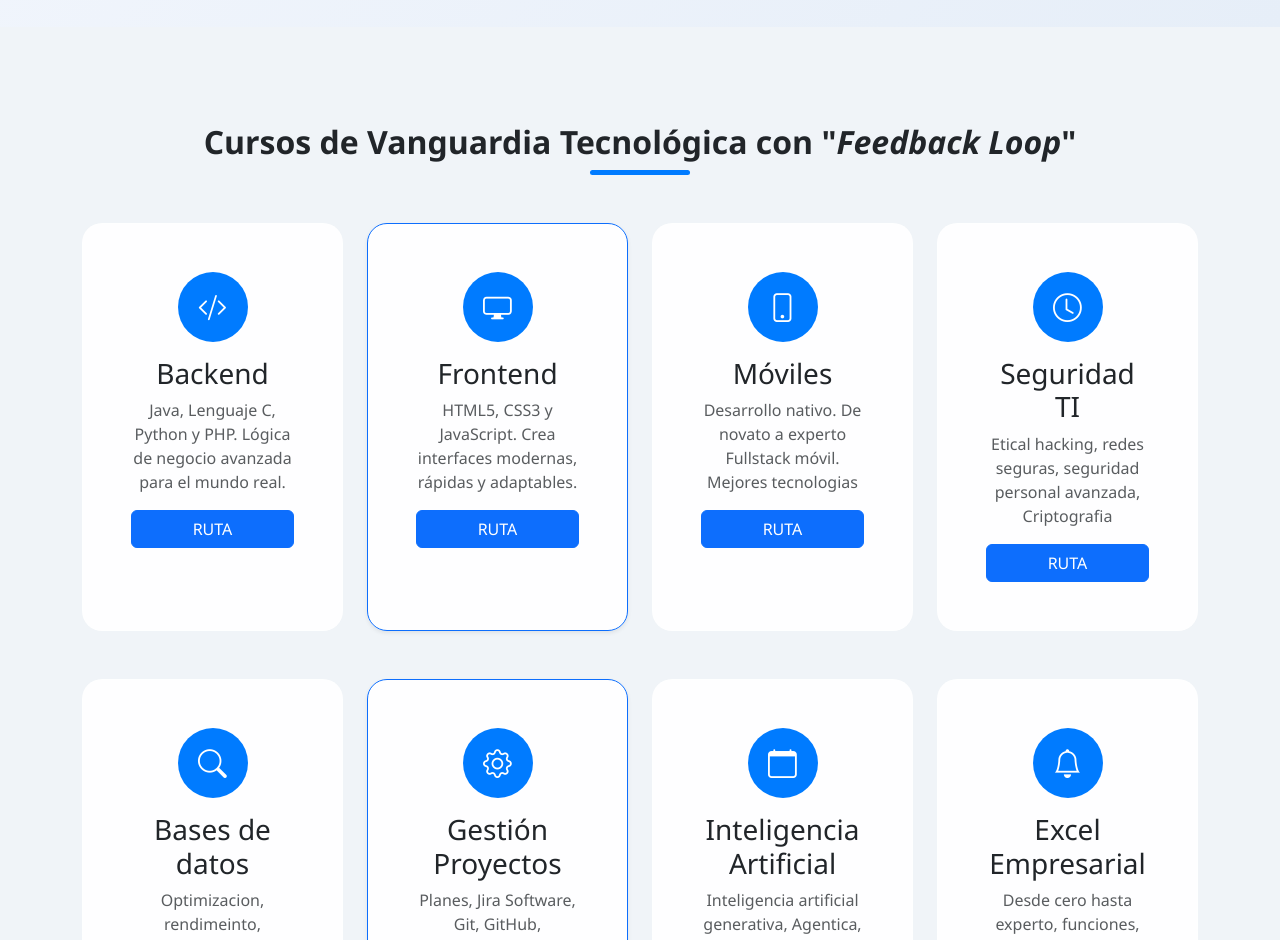
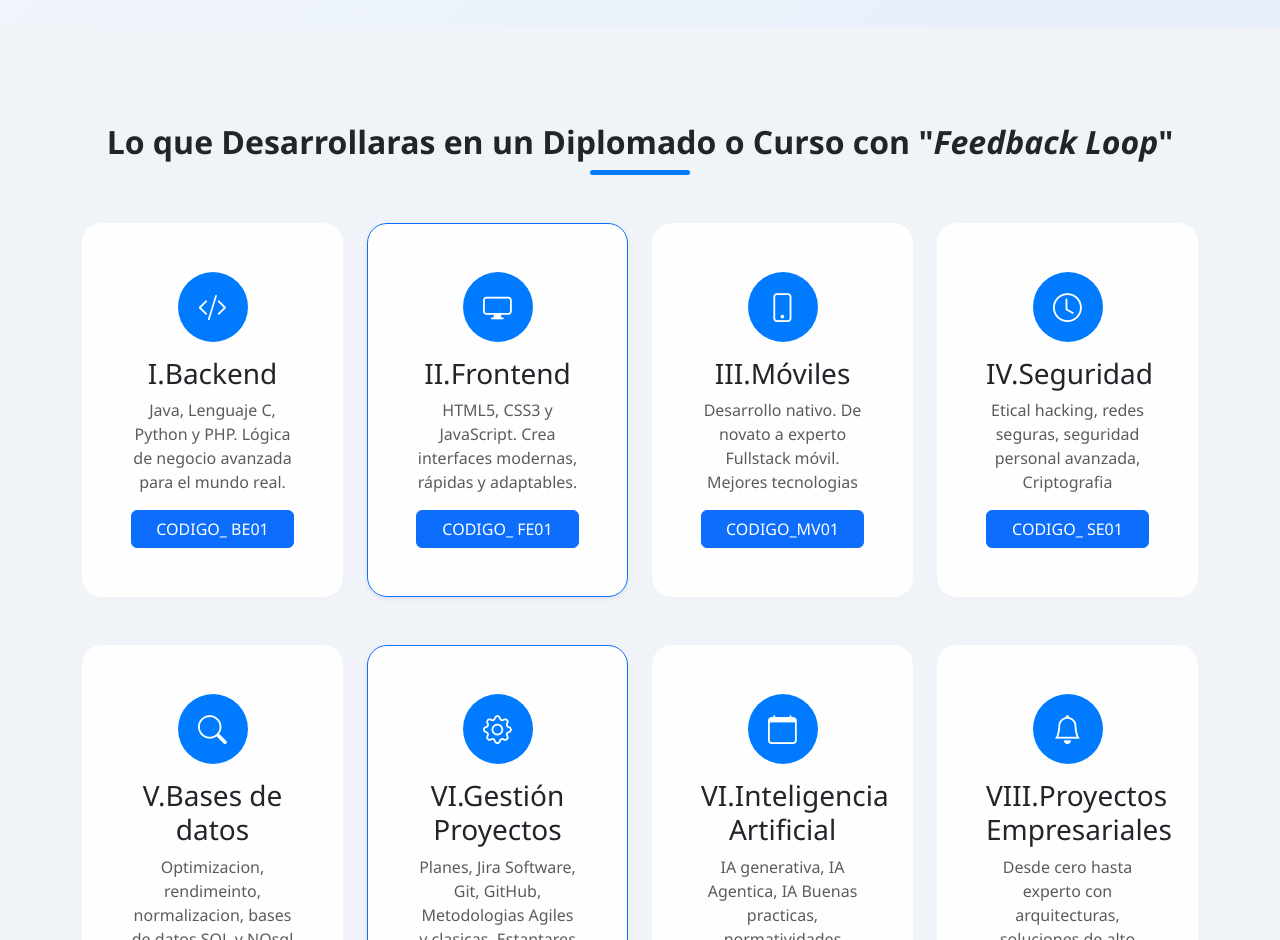
Before and after one commit to syscati-ia/ia, a plain HTML site: page index.html in a window 1280 px wide. Shown: the part 1860-2800 px from the top of the page. Drawn offline with nearby package versions, Linux system fonts and the light colour scheme.

Commit message:
Update course titles and links in index.html
ok7

```diff
--- a/index.html
+++ b/index.html
@@ -359,7 +359,7 @@
     <div class="container">
 
         <div class="text-center mb-5">
-            <span class="badge bg-primary px-8 py-2 rounded-pill mb-1 text-uppercase tracking-wider"><h3>Metodología Innovadora Internacional</h3></span>
+            <span class="badge bg-primary px-8 py-2 rounded-pill mb-1 text-uppercase tracking-wider"><h3>Metodología Innovadora</h3></span>
 			  <p class=""><i class="text-warning me-2"></i>Aprendizaje Basado en Proyectos (ABP) y Ciclos de Retroalimentación Rápida (Feedback Loops).</p>
             <h2 class="display-5 fw-bold text-dark">Modalidad de Alto Rendimiento</h2>
             <p class=""><i class="text-warning me-2"></i>CURSO ONLINE EN VIVO — Diseñado bajo 15 factores de éxito estructurales solo para ti para tus mejores aprendizajes y practicas.</p>
@@ -568,7 +568,7 @@
             <div class="container py-5">
 
                 <div class="text-center mb-5" data-aos="fade-down">
-                    <h2 class="fw-bold display-8">Cursos de Vanguardia Tecnológica con "<i>Feedback Loop</i>" </h2>
+                    <h2 class="fw-bold display-8">Lo que Desarrollaras en un Diplomado o Curso  con "<i>Feedback Loop</i>"  </h2>
                     <div class="mx-auto mt-2 mb-4" style="width: 100px; height: 5px; background: var(--primary-blue); border-radius: 10px;"></div>
                 </div>
 
@@ -576,36 +576,36 @@
                     <div class="col-md-3" data-aos="fade-up" data-aos-delay="100">
                         <div class="glass-card p-5 h-100">
                             <div class="icon-circle"><i class="bi bi-code-slash"></i></div>
-                            <h3>Backend</h3>
+                            <h3>I.Backend</h3>
                             <p class="text-muted">Java, Lenguaje C, Python y PHP. Lógica de negocio avanzada para el mundo real.</p>
-							 <a href="#services" class="btn btn-primary w-100 btn-action">Ruta</a>
+							 <a href="#services" class="btn btn-primary w-100 btn-action">Codigo_ BE01</a>
                         </div>
                     </div>
 
                     <div class="col-md-3" data-aos="fade-up" data-aos-delay="300">
                         <div class="glass-card p-5 h-100 border-primary shadow-sm">
                             <div class="icon-circle"><i class="bi bi-display"></i></div>
-                            <h3>Frontend</h3>
+                            <h3>II.Frontend</h3>
                             <p class="text-muted">HTML5, CSS3 y JavaScript. Crea interfaces modernas, rápidas y adaptables.</p>
-							 <a href="#services" class="btn btn-primary w-100 btn-action">Ruta</a>
+							 <a href="#services" class="btn btn-primary w-100 btn-action">Codigo_ FE01</a>
                         </div>
                     </div>
 
                     <div class="col-md-3" data-aos="fade-up" data-aos-delay="500">
                         <div class="glass-card p-5 h-100">
                             <div class="icon-circle"><i class="bi bi-phone"></i></div>
-                            <h3>Móviles</h3>
+                            <h3>III.Móviles</h3>
                             <p class="text-muted">Desarrollo nativo. De novato a experto Fullstack móvil. Mejores tecnologias</p>
-							 <a href="#services" class="btn btn-primary w-100 btn-action">Ruta</a>
+							 <a href="#services" class="btn btn-primary w-100 btn-action">Codigo_MV01</a>
                         </div>
                     </div>
 
 					 <div class="col-md-3" data-aos="fade-up" data-aos-delay="100">
                         <div class="glass-card p-5 h-100">
                             <div class="icon-circle"><i class="bi bi-clock"></i></div>
-                            <h3>Seguridad TI</h3>
+                            <h3>IV.Seguridad</h3>
                             <p class="text-muted">Etical hacking, redes seguras, seguridad personal avanzada, Criptografia</p>
-							 <a href="#services" class="btn btn-primary w-100 btn-action">Ruta</a>
+							 <a href="#services" class="btn btn-primary w-100 btn-action">Codigo_ SE01</a>
                         </div>
                     </div>
                 </div>
@@ -614,36 +614,36 @@
                     <div class="col-md-3" data-aos="fade-up" data-aos-delay="100">
                         <div class="glass-card p-5 h-100">
                             <div class="icon-circle"><i class="bi bi-search"></i></div>
-                            <h3>Bases de datos</h3>
+                            <h3>V.Bases de datos</h3>
                             <p class="text-muted">Optimizacion, rendimeinto, normalizacion, bases de datos SQL y NOsql</p>
-							 <a href="#services" class="btn btn-primary w-100 btn-action">Ruta</a>
+							 <a href="#services" class="btn btn-primary w-100 btn-action">Codigo_ BD01</a>
                         </div>
                     </div>
 
                     <div class="col-md-3" data-aos="fade-up" data-aos-delay="300">
                         <div class="glass-card p-5 h-100 border-primary shadow-sm">
                             <div class="icon-circle"><i class="bi bi-gear"></i></div>
-                            <h3>Gestión Proyectos </h3>
+                            <h3>VI.Gestión Proyectos</h3>
                             <p class="text-muted">Planes, Jira Software, Git, GitHub, Metodologias Agiles y clasicas, Estantares</p>
-							 <a href="#services" class="btn btn-primary w-100 btn-action">Ruta</a>
+							 <a href="#services" class="btn btn-primary w-100 btn-action">Codigo_ GP01</a>
                         </div>
                     </div>
 
                     <div class="col-md-3" data-aos="fade-up" data-aos-delay="500">
                         <div class="glass-card p-5 h-100">
                             <div class="icon-circle"><i class="bi bi-calendar"></i></div>
-                            <h3>Inteligencia Artificial</h3>
-                            <p class="text-muted">Inteligencia artificial generativa, Agentica, Buenas practicas, normatividades </p>
-							 <a href="#services" class="btn btn-primary w-100 btn-action">Ruta</a>
+                            <h3>VI.Inteligencia Artificial</h3>
+                            <p class="text-muted">IA generativa, IA Agentica, IA Buenas practicas, normatividades </p>
+							 <a href="#services" class="btn btn-primary w-100 btn-action">Codigo_ IA01</a>
                         </div>
                     </div>
 
 					 <div class="col-md-3" data-aos="fade-up" data-aos-delay="100">
                         <div class="glass-card p-5 h-100">
                             <div class="icon-circle"><i class="bi bi-bell"></i></div>
-                            <h3>Excel Empresarial</h3>
-                            <p class="text-muted">Desde cero hasta experto, funciones, graficos, dashboard, bases de datos</p>
-							 <a href="#services" class="btn btn-primary w-100 btn-action">Ruta</a>
+                            <h3>VIII.Proyectos Empresariales</h3>
+                            <p class="text-muted">Desde cero hasta experto con arquitecturas, soluciones de alto impacto </p>
+							 <a href="#services" class="btn btn-primary w-100 btn-action">Codigo_ AP01</a>
                         </div>
                     </div>
                 </div>
@@ -839,7 +839,7 @@
         <h1 id="title" class="info-title">JAVA</h1>
         <p id="desc" style="color: #00b4d8; font-size: 1.8rem; font-weight: 300; transition: color 0.4s, opacity 0.4s;">Arquitecturas de Software Inteligentes</p>
         <br>
-        <a id="wa-link" href="https://wa.me/525544641797?text=Hola%20SysCati" target="_blank" class="nav-btn" style="display:inline-block; text-decoration:none; background: #25d366; border:none;">
+        <a id="wa-link" href="https://wa.me/525576258703?text=Hola%20SysCati" target="_blank" class="nav-btn" style="display:inline-block; text-decoration:none; background: #25d366; border:none;">
             Me interesa WhatsApp
         </a>
     </div>
@@ -1029,7 +1029,7 @@
         updateActiveNodeClass(currentIndex);
 
         const msg = encodeURIComponent(`Hola SysCati, informes de ${data[currentIndex].t}`);
-        document.getElementById('wa-link').href = `https://wa.me/525544641797?text=${msg}`;
+        document.getElementById('wa-link').href = `https://wa.me/525576258703?text=${msg}`;
     }
 
     updateActiveNodeClass(0);
@@ -1454,30 +1454,30 @@
         <div class="hub-card video-wrapper">
         <center>
              <br><br>
-    <video width="600" height="240" autoplay loop controls >
-  <source src="videos/Vídeo_presentacion.mp4#t=10" type="video/mp4">
+    <video width="600" height="240" autoplay loop controls>
+  <source src="videos/Vídeo_presentacion.mp4#t=10,120" type="video/mp4">
   <source src="video.ogg" type="video/ogg">
   El navegador no soporta la etiqueta video.
 </video>
 
          </center>
 SYSCATIProductos_y_servicios
-                <h3 class="card-title">Introducción a la Ciberseguridad</h3>
-                <p class="card-text">Conceptos esenciales para blindar tus aplicaciones web paso a paso.</p>
+                <h3 class="card-title">Introducción a desarrollos de software</h3>
+                <p class="card-text">Conceptos esenciales para blindar tus aplicaciones web-movil paso a paso.</p>
                 <span class="card-tag">Tutorial</span>
 
         </div>
         <div class="hub-card video-wrapper">
            <center>
              <br><br>
-    <video width="600" height="240" autoplay loop controls >
+    <video width="600" height="240" autoplay loop controls>
   <source src="videos/SYSCATIProductos_y_servicios.mp4" type="video/mp4">
   <source src="video.ogg" type="video/ogg">
   El navegador no soporta la etiqueta video.
 </video>
 
          </center>
-			<h3 class="card-title">El futuro de Python y la IA</h3>
+			<h3 class="card-title">El futuro de la programacion y la IA</h3>
                 <p class="card-text">Análisis de cómo la automatización está transformando el desarrollo de software.</p>
                 <span class="card-tag">Análisis</span>
                     </div>
```
